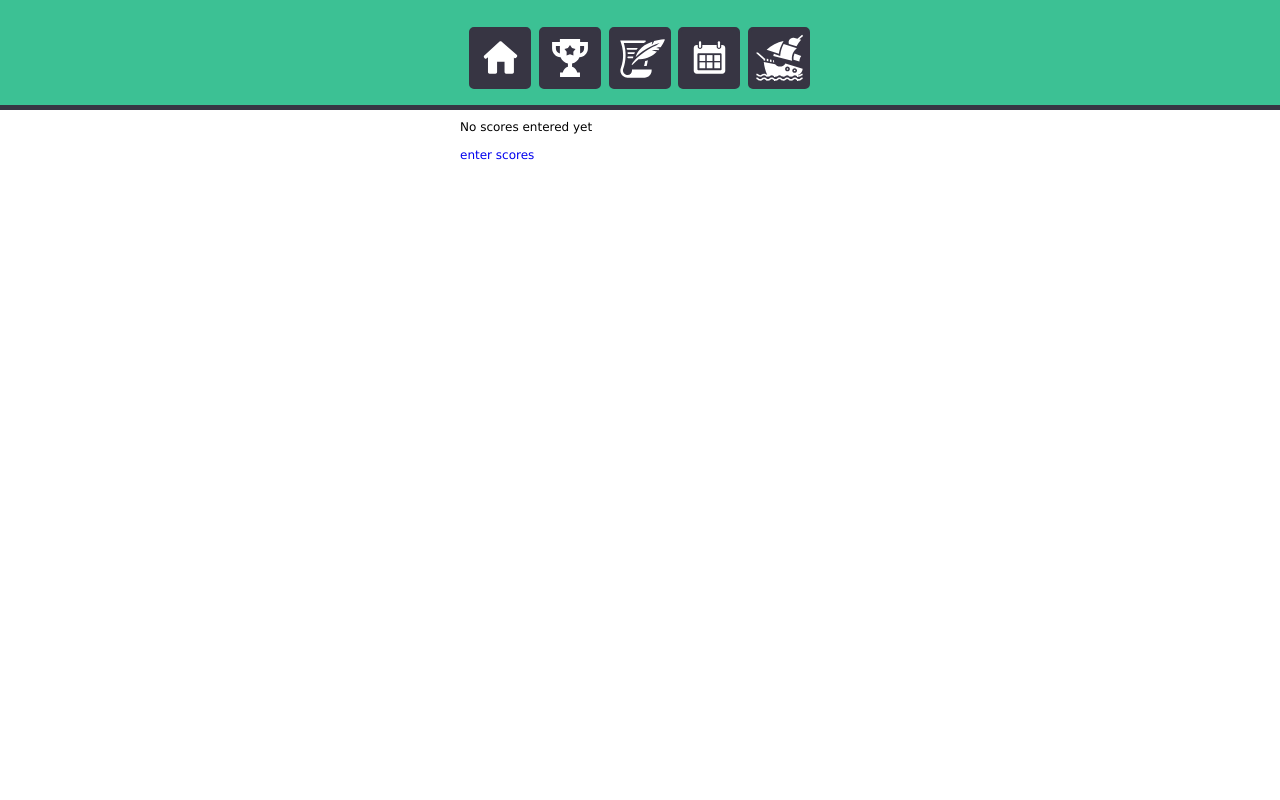
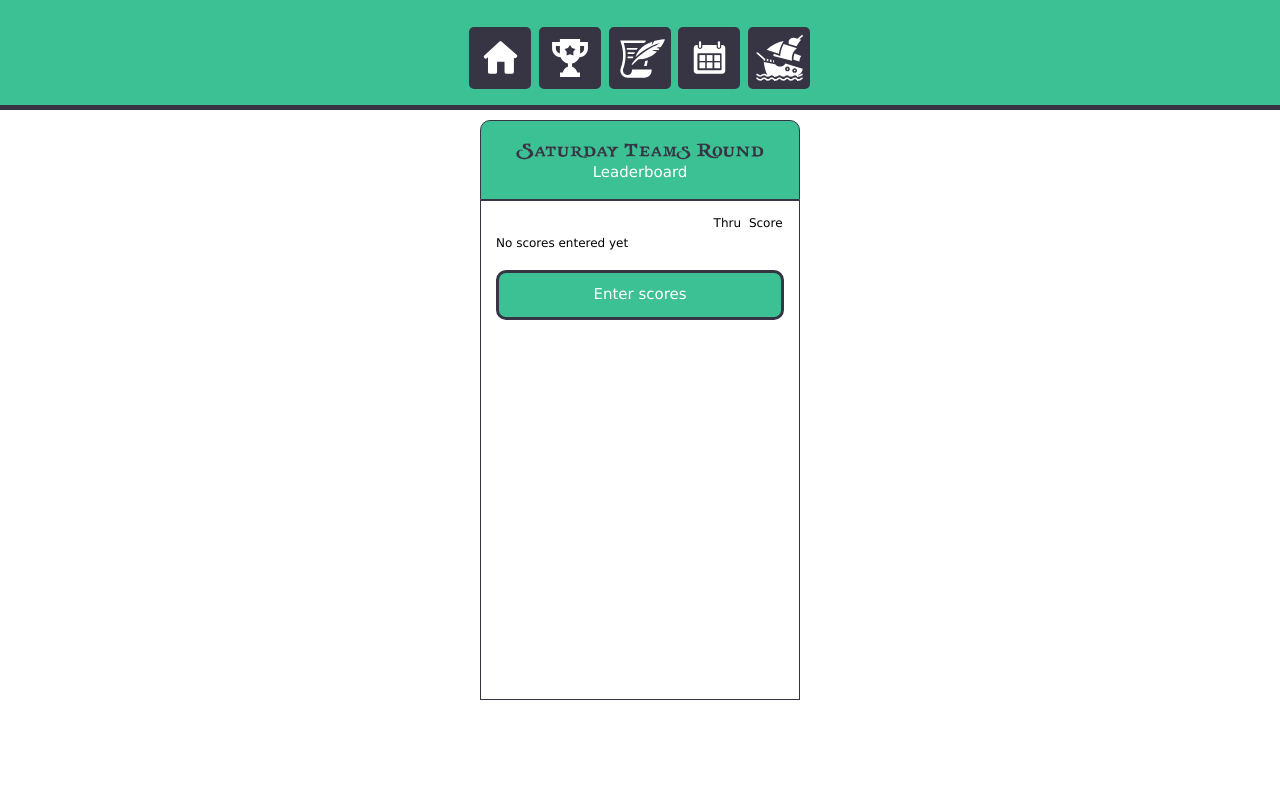
Before and after one commit to dmhburke/db-jaunt-production, a Django app: page /teamsroundleaderboard in a window 1280 px wide. Run offline with Django 3.2, Linux system fonts and the light colour scheme; data that the repository does not hold is empty; some libraries are stand-ins or nearby versions.

Commit message:
update leaderboard for teams round

```diff
--- a/catalog/static/css/styles.css
+++ b/catalog/static/css/styles.css
@@ -3161,6 +3161,110 @@ select#id_report_name {
 
 }
 
+#teamsRoundButton {
+  height: 50px;
+  width: 100%;
+  margin: 20px auto;
+  background-color: var(--brandColorMain);
+  border: 3px solid var(--brandColorHighlight1);
+  border-radius: 10px;
+  color: white;
+  text-align: center;
+  font-size: var(--fontSizeHeader3);
+  padding: 12px;
+  display: block;
+
+}
+
+#teams-leaderboard-header-row {
+  height: 20px;
+  width: 100%;
+  background-color: white;
+  margin-top: -10px;
+}
+
+#teams-leaderboard-header-row-groupname, #teams-leaderboard-header-row-thru, #teams-leaderboard-header-row-score {
+  display: inline-block;
+  vertical-align: middle;
+  height: 100%;
+}
+
+#teams-leaderboard-header-row-groupname {
+  width: 73%;
+}
+
+#teams-leaderboard-header-row-thru, #teams-leaderboard-header-row-score {
+  width: 12%;
+  background-color: white;
+  text-align: center;
+  padding-top: 0px;
+}
+
+#teams-leaderboard-results-row {
+  margin: 0px 0px 15px 0;
+  height: 40px;
+}
+
+/*  */
+#teams-leaderboard-results-row {
+  height: 60px;
+  width: 100%;
+  background-color: white;
+  margin-top: 5px 0;
+  border-top: 1px solid var(--brandColorHighlight1);
+  border-bottom: 1px solid var(--brandColorHighlight1);
+  padding-top: 5px;
+  padding-bottom: 5px;
+}
+
+#teams-leaderboard-results-row-number {
+  display: inline-block;
+  vertical-align: middle;
+  height: 30px;
+  width: 30px;
+  border-radius: 100%;
+  font-family: var(--brandFont);
+  font-size: var(--fontSizeHeader2);
+  padding-top: 5px;
+  text-align: center;
+  background-color: var(--brandColorMain);
+  color: white;
+}
+
+#teams-leaderboard-results-row-groupname, #teams-leaderboard-results-row-thru, #teams-leaderboard-results-row-score {
+  display: inline-block;
+  vertical-align: middle;
+  height: 100%;
+  font-family: var(--brandFont);
+  font-size: var(--fontSizeHeader2);
+  padding-top: 15px;
+}
+
+#teams-leaderboard-results-row-groupname {
+  width: 61%;
+  padding-top: 10px;
+  overflow-x: hidden;
+  white-space: nowrap;
+  text-overflow: ellipsis;
+
+}
+
+#teams-leaderboard-results-row-thru, #teams-leaderboard-results-row-score {
+  width: 12%;
+  text-align: center;
+}
+
+#teams-leaderboard-results-row-thru {
+  background-color: white;
+  color: var(--brandColorMain);
+}
+
+#teams-leaderboard-results-row-score {
+  color: white;
+  background-color: var(--brandColorMain);
+}
+
+
 /*DESKTOP RESPONSIVE*/
 @media only screen
 and (min-device-width : 375px)
--- a/catalog/templates/scoringPage.html
+++ b/catalog/templates/scoringPage.html
@@ -22,7 +22,7 @@
     <div class="bold whiteText" id="scorespageTextContainer">Rd 2: {{rd2_name}}</div>
   </div></a>
 
-  <a href="{% url 'teamsround' %}">
+  <a href="{% url 'teamsroundleaderboard' %}">
   <div class="bigShadow scorepageButton" id="scorespageButtonRd1">
     <div id="scorespageIconContainer"><img class="scoresIconImage" src="{% static 'icons/scoresGolfWhite.svg' %}"></div>
     <div class="bold whiteText" id="scorespageTextContainer">Teams Round</div>
--- a/catalog/templates/teamsRoundLeaderboard.html
+++ b/catalog/templates/teamsRoundLeaderboard.html
@@ -2,17 +2,48 @@
 
 {% block content %}
 {% load static %}
+<div id="teamsRoundHeader">
+  <div id=teamsRoundHeaderText>Saturday Teams Round</div>
+   <div id=teamsRoundSubHead>Leaderboard</div></div>
+
+<div id="teamsRoundContainer">
+
+  <div id=teams-leaderboard-header-row>
+    <div id=teams-leaderboard-header-row-groupname></div>
+    <div id=teams-leaderboard-header-row-thru>Thru</div>
+    <div id=teams-leaderboard-header-row-score>Score</div>
+  </div>
 
   {% if team_name1 == "" %}
   No scores entered yet
   {% else %}
+
   {% for name, progress_score, holes, score in full_group_sorted %}
 
-<br>{{name}} {{holes}} {{score}}
+  <div id=teams-leaderboard-results-row>
+    <div id=teams-leaderboard-results-row-number>{{forloop.counter}}</div>
+    <div id=teams-leaderboard-results-row-groupname>{{name}}</div>
+    {% if score == None %}
+    <div id=teams-leaderboard-results-row-thru></div>
+    <div id=teams-leaderboard-results-row-score></div>
+    {% else %}
+    <div id=teams-leaderboard-results-row-thru>{{holes}}</div>
+    <div id=teams-leaderboard-results-row-score>{{score}}</div>
+    {% endif %}
+    </div>
+
 
   {% endfor %}
   {% endif %}
-<br><br>
-<a href='{% url "teamsround" %}'>enter scores</a>
+
+<a href="{% url 'teamsround' %}"
+<button id=teamsRoundButton type=submit>Enter scores</button></a>
+
+</div>
+
+
+
+<!-- <br><br>
+<a href='{% url "teamsround" %}'>enter scores</a> -->
 
 {% endblock %}
--- a/jauntApp/settings.py
+++ b/jauntApp/settings.py
@@ -128,7 +128,7 @@ USE_TZ = True
 
 # STATIC_URL = '/static/'
 
-# DEPLOYMENT
+# # DEPLOYMENT
 from os import environ as CONFIG
 
 AWS_LOCATION = 'static'
```
Lines whose indentation alone changed are shown as unchanged.
